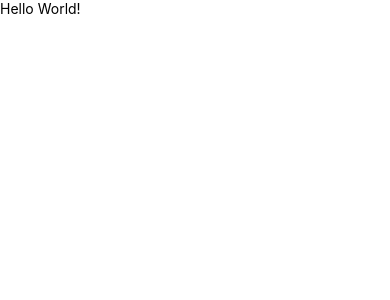
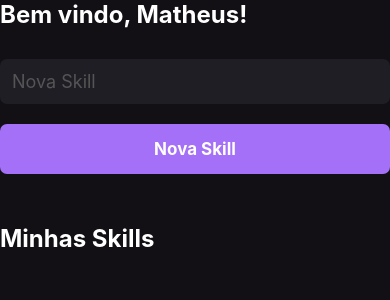
Before and after one commit to matheusribas/ignite-myskills, a React Native app: screen / in a window 390 px wide. Shown: the top 300 px of the page. Built offline with nearby package versions, Linux system fonts and the light colour scheme.

Commit message:
create component Home

```diff
--- a/App.js
+++ b/App.js
@@ -1,10 +1,6 @@
 import React from 'react';
-import { View, Text } from 'react-native';
+import { Home } from './src/pages/Home';
 
 export default function App() {
-  return (
-    <View>
-      <Text>Hello World!</Text>
-    </View>
-  );
+  return <Home />;
 };
--- /dev/null
+++ b/src/pages/Home.js
@@ -0,0 +1,74 @@
+import React from 'react';
+import {
+  StyleSheet, Platform,
+  SafeAreaView,
+  Text, TextInput, TouchableOpacity
+ } from 'react-native';
+
+export function Home() {
+  return (
+    <SafeAreaView style={styles.container}>
+      <Text style={styles.title}>
+        Bem vindo, Matheus!
+      </Text>
+
+      <TextInput
+        style={styles.input}
+        placeholder='Nova Skill'
+        placeholderTextColor='#555'
+      />
+      <TouchableOpacity
+        style={styles.button}
+        activeOpacity={0.7}
+      >
+        <Text
+          style={styles.buttonText}
+        >Nova Skill</Text>
+      </TouchableOpacity>
+
+      <Text
+        style={[styles.title, {
+          marginTop: 50
+        }]}
+      >
+        Minhas Skills
+      </Text>
+
+    </SafeAreaView>
+  );
+};
+
+const styles = StyleSheet.create({
+  container: {
+    flex: 1,
+    backgroundColor: '#121015',
+    paddingHorizontal: 20,
+    paddingVertical: 70
+  },
+  title: {
+    color: '#FFF',
+    fontSize: 24,
+    fontWeight: 'bold'
+  },
+  input: {
+    backgroundColor: '#1f1e25',
+    color: '#FFF',
+    fontSize: 18,
+    padding: Platform.OS === 'ios' ? 15 : 12,
+    marginTop: 30,
+    borderRadius: 7
+  },
+  button: {
+    cursor: 'pointer',
+    backgroundColor: '#A370F7',
+    padding: 15,
+    borderRadius: 7,
+    alignItems: 'center',
+    marginTop: 20
+  },
+  buttonText: {
+    color: '#FFF',
+    fontSize: 17,
+    fontWeight: 'bold'
+  }
+})
```
